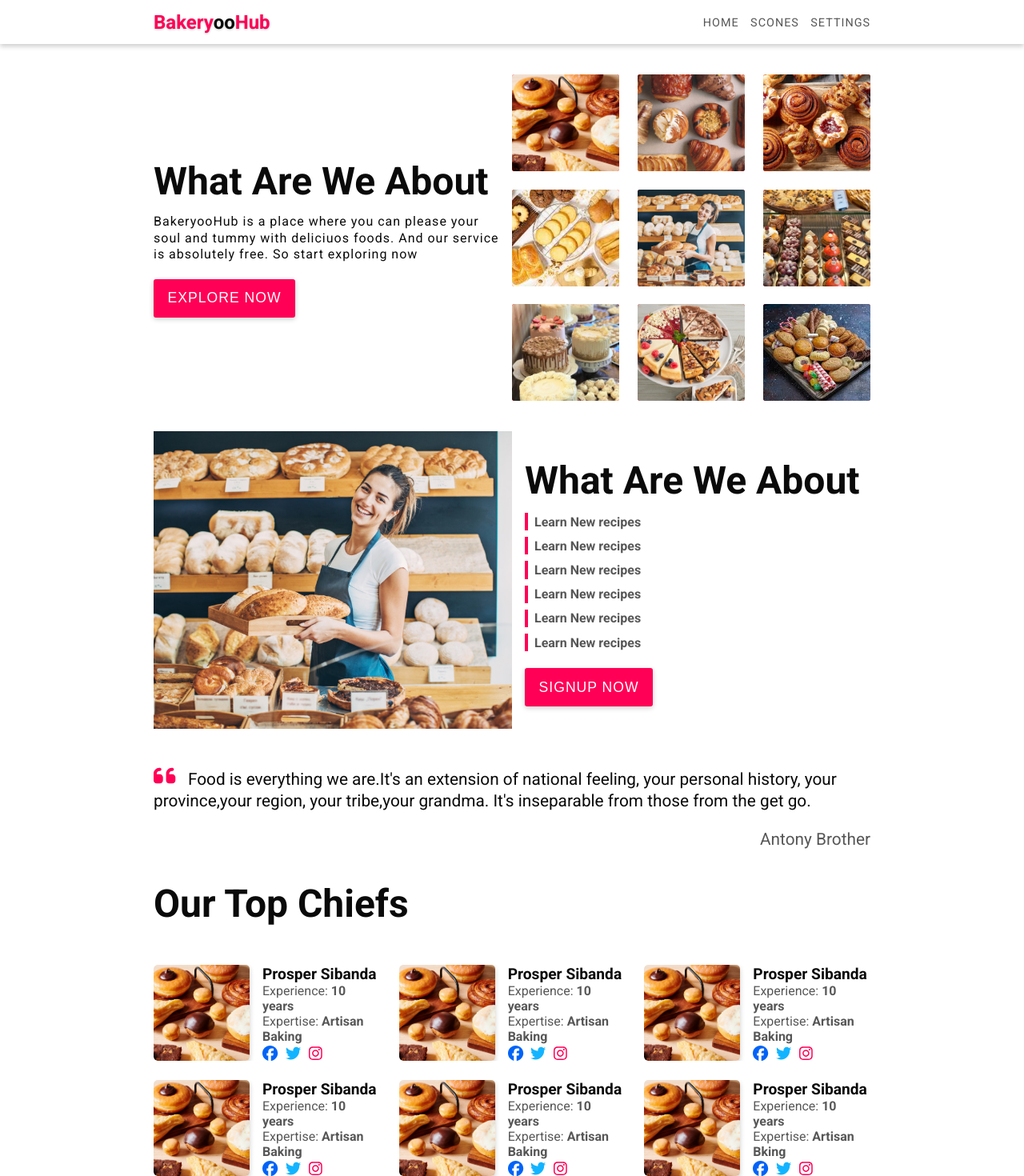
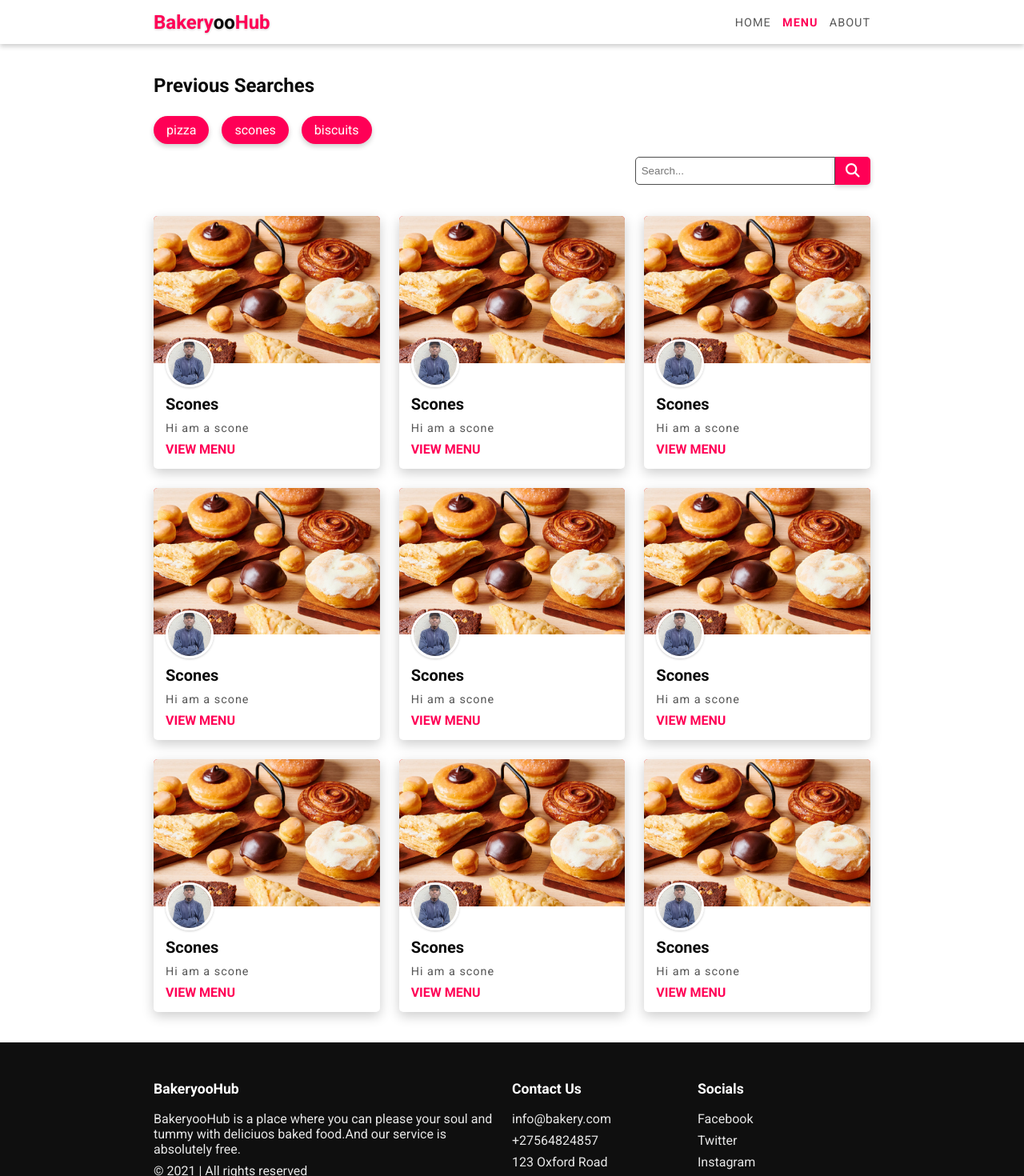
Before and after one commit to prospersibanda/bakery-app, a React (Create React App) app: page /menu in a window 1280 px wide. Shown: the top 1470 px of the page at 80% size. Built offline with nearby package versions, Linux system fonts and the light colour scheme.

Commit message:
initial menu page

```diff
--- a/src/App.js
+++ b/src/App.js
@@ -1,22 +1,27 @@
+import {
+  BrowserRouter as Router,
+  Routes,
+  Route
+} from "react-router-dom";
 import Navbar from "./components/Navbar";
-import HeroSection from "./components/HeroSection";
-import ImproveSection from "./components/ImproveSection";
-import QouteSection from "./components/QouteSection";
-import ChiefsSection from "./components/ChiefsSection";
 import Footer from "./components/Footer";
+import Home from "./pages/Home";
+import Menu from "./pages/Menu";
+import About from "./pages/About";
 
 function App() {
   return (
-    <div className="App">
-      <Navbar />
-      <div className="container main">
-        <HeroSection/>
-        <ImproveSection/>
-        <QouteSection/>
-        <ChiefsSection/>
-      </div>
-      <Footer/>
-    </div>
+      <Router>
+        <Navbar />
+          <div className="container main">
+            <Routes>
+              <Route path="/" element={<Home />} />
+              <Route path="/menu" element={<Menu />} />
+              <Route path="/about" element={<About />} />
+            </Routes>
+          </div>
+        <Footer/>
+      </Router>
   );
 }
 
--- a/src/components/ChiefsSection.jsx
+++ b/src/components/ChiefsSection.jsx
@@ -6,38 +6,38 @@ const ChiefsSection = () => {
   const chiefs = [
     {
       name: 'Prosper Sibanda',
-      img: '/img/b1.jpg',
+      img: '/img/chiefs/chief1.jpg',
       experience: '10 years',
       expertise: 'Artisan Baking',
     },
     {
-      name: 'Prosper Sibanda',
+      name: 'Rayan Jimu',
       img: '/img/b1.jpg',
-      experience: '10 years',
+      experience: '7 years',
       expertise: 'Artisan Baking',
     },
     {
-      name: 'Prosper Sibanda',
+      name: 'Alexander Ngozo',
       img: '/img/b1.jpg',
-      experience: '10 years',
+      experience: '12 years',
       expertise: 'Artisan Baking',
     },
     {
-      name: 'Prosper Sibanda',
+      name: 'Michael Dlamini',
       img: '/img/b1.jpg',
-      experience: '10 years',
+      experience: '4 years',
       expertise: 'Artisan Baking',
     },
     {
-      name: 'Prosper Sibanda',
+      name: 'Alice Nyathi',
       img: '/img/b1.jpg',
-      experience: '10 years',
+      experience: '6 years',
       expertise: 'Artisan Baking',
     },
     {
-      name: 'Prosper Sibanda',
+      name: 'Linda Ngwenya',
       img: '/img/b1.jpg',
-      experience: '10 years',
+      experience: '5 years',
       expertise: 'Artisan Bking',
     },
   ]
--- /dev/null
+++ b/src/components/MenuItems.jsx
@@ -0,0 +1,18 @@
+import React from 'react';
+import CustomImage from "./CustomImage";
+
+const MenuItems = () => {
+  return (
+    <div className='menu-card'>
+        <CustomImage imgSrc="/img/b1.jpg" pt="65%"/>
+        <div className='menu-card-info'>
+            <img className='auther-img' src="/img/chiefs/chief1.jpg" alt="" />
+            <p className='menu-title'>Scones</p>
+            <p className='menu-desc'>Hi am a scone</p>
+            <a className='view-btn' href="#!">VIEW MENU</a>
+        </div>
+    </div>
+  )
+}
+
+export default MenuItems
--- a/src/components/Navbar.jsx
+++ b/src/components/Navbar.jsx
@@ -1,7 +1,8 @@
 import React from 'react';
+import { Link, useLocation } from 'react-router-dom';
 import { useState } from 'react';
 import Sidebar from './Sidebar';
-import { faHome, faList, faCog} from '@fortawesome/free-solid-svg-icons';
+import { faHome, faBowlFood, faInfoCircle} from '@fortawesome/free-solid-svg-icons';
 
 const links = [
     {
@@ -10,18 +11,19 @@ const links = [
         icon: faHome
     },
     {
-        name: "Scones",
-        path:"/scones",
-        icon: faList
+        name: "Menu",
+        path:"/menu",
+        icon: faBowlFood
     },
     {
-        name: "Settings",
-        path:"/settings",
-        icon: faCog
+        name: "About",
+        path:"/about",
+        icon: faInfoCircle
     }
 ]
 const Navbar = () => {
     const [showSidebar, setShowSidebar] = useState(false);
+    const location = useLocation();
     function closeSidebar(){
         setShowSidebar(false)
     }
@@ -31,11 +33,8 @@ const Navbar = () => {
                 <a href='#' className='logo'>Bakery<span>oo</span>Hub</a>
                 <div className='nav-links'>
                     { links.map(link => (
-                        <a href="#!" key={link.name}>{link.name}</a>
+                        <Link to={link.path} className={location.pathname === link.path ? "active" : "sidebar-link"} key={link.name}>{link.name}</Link>
                     )) }
-                    {/* <a href='#' className='active'>Home</a>
-                    <a href='#'>Scones</a>
-                    <a href='#'>Settings</a> */}
                 </div>
                 <div onClick={() => setShowSidebar(true)} className={showSidebar ? "sidebar-btn active" : "sidebar-btn"}>
                     <div className='bar'></div>
--- /dev/null
+++ b/src/components/PreviousSection.jsx
@@ -0,0 +1,28 @@
+import React from 'react'
+import { FontAwesomeIcon } from '@fortawesome/react-fontawesome';
+import { faSearch } from '@fortawesome/free-solid-svg-icons';
+const PreviousSection = () => {
+    const searches = [
+        'pizza',
+        'scones',
+        'biscuits',
+      ]
+  return (
+    <div className='previous-searches section'>
+    <h2>Previous Searches</h2>
+    <div className='previous-searches-container'>
+        { searches.map((search, index) => (<div key={index} style={{animationDelay: index * .1 + "s" }} className='search-item'>
+            {search}
+        </div>))}
+    </div>
+    <div className='search-box'>
+      <input type="text" placeholder='Search...'/>
+      <button className='btn'>
+        <FontAwesomeIcon icon={faSearch} />
+      </button>
+    </div>
+  </div>
+  )
+}
+
+export default PreviousSection
--- a/src/components/Sidebar.jsx
+++ b/src/components/Sidebar.jsx
@@ -1,14 +1,16 @@
 import React from 'react';
+import { Link, useLocation } from 'react-router-dom';
 import { FontAwesomeIcon } from '@fortawesome/react-fontawesome';
 
 const Sidebar = ({links, close}) => {
+  const location = useLocation();
   return (
     <div className='sidebar' onClick={close}>
         { links.map(link => (
-            <a className='sidebar-link' href='#!' key={link.name}>
+            <Link to={link.path} className={location.pathname === link.path ? "sidebar-link active" : "sidebar-link"} key={link.name}>
                 <FontAwesomeIcon icon={link.icon} />
                 {link.name}
-            </a>
+            </Link>
         )) }
     </div>
   )
--- /dev/null
+++ b/src/pages/About.jsx
@@ -0,0 +1,9 @@
+import React from 'react';
+
+const About = () => {
+  return (
+    <div>About</div>
+  )
+}
+
+export default About
--- a/src/pages/Home.jsx
+++ b/src/pages/Home.jsx
@@ -1,8 +1,17 @@
-import React from 'react'
+import React from 'react';
+import HeroSection from "../components/HeroSection";
+import ImproveSection from "../components/ImproveSection";
+import QouteSection from "../components/QouteSection";
+import ChiefsSection from "../components/ChiefsSection";
 
 const Home = () => {
   return (
-    <div>Home</div>
+    <div className="container main">
+        <HeroSection/>
+        <ImproveSection/>
+        <QouteSection/>
+        <ChiefsSection/>
+      </div>
   )
 }
 
--- /dev/null
+++ b/src/pages/Menu.jsx
@@ -0,0 +1,25 @@
+import React from 'react'
+import PreviousSection from '../components/PreviousSection'
+import MenuItems from '../components/MenuItems'
+
+const Menu = () => {
+
+  return (
+    <div>
+        <PreviousSection/>
+        <div className='menuItems-container'>
+            <MenuItems/>
+            <MenuItems/>
+            <MenuItems/>
+            <MenuItems/>
+            <MenuItems/>
+            <MenuItems/>
+            <MenuItems/>
+            <MenuItems/>
+            <MenuItems/>
+        </div>
+    </div>
+  )
+}
+
+export default Menu
--- a/src/styles/index.scss
+++ b/src/styles/index.scss
@@ -94,25 +94,51 @@ img{
 @import 'partials/qoute-section';
 @import "partials/animations.scss";
 @import "partials/chiefs-section";
+@import "partials/footer-section";
+@import "partials/previous-searches";
 
-.footer{
-    background-color: #0f0f0f;
-    color: #fff;
-    padding-block: 3em;
+.menuItems-container{
     display: grid;
-    grid-template-columns: 2fr 1fr 1fr;
-    grid-gap: 1em;
-    .footer-section{
-        p{
-            opacity: .9;
-            margin-bottom: .5em;
-        }
-        p.title{
-            opacity: 1;
-            font-size: 1.1em;
-            font-weight: bold;
-            margin-bottom: 1em;
-        }
+    grid-template-columns:  repeat(auto-fit, minmax(220px, 1fr));
+    grid-gap: 1.5em;
+}
+.menu-card{
+    border-radius: 5px;
+    overflow: hidden;
+    box-shadow: 0 5px 15px var(--shadow-color);
+    .menu-card-info{
+        padding: 15px;
+    }
+    .custom-image{
+        z-index: -1;
+    }
+    .auther-img{
+        height: 60px;
+        width: 60px;
+        border-radius: 50%;
+        border: 3px solid var(--background-light);
+        box-shadow: 0 1px 3px var(--shadow-color);
+        margin-top: -50px;
+        z-index: 2;
+    }
+    .menu-title{
+        font-size: 1.25em;
+        font-weight: bold;
+        margin-bottom: .5em;
+        color: var(--text-color);
+        margin-top: .25em;
+    }
+    .menu-desc{
+        color: var(--text-light);
+        font-size: .9em;
+        letter-spacing: 1px;
+    }
+    .view-btn{
+        font-size: 1em;
+        font-weight: bold;
+        color: var(--primary-color);
+        margin-top: .5em;
+        display: inline-block;
     }
 }
 
--- /dev/null
+++ b/src/styles/partials/_footer-section.scss
@@ -0,0 +1,21 @@
+
+.footer{
+    background-color: #0f0f0f;
+    color: #fff;
+    padding-block: 3em;
+    display: grid;
+    grid-template-columns: 2fr 1fr 1fr;
+    grid-gap: 1em;
+    .footer-section{
+        p{
+            opacity: .9;
+            margin-bottom: .5em;
+        }
+        p.title{
+            opacity: 1;
+            font-size: 1.1em;
+            font-weight: bold;
+            margin-bottom: 1em;
+        }
+    }
+}
--- /dev/null
+++ b/src/styles/partials/_previous-searches.scss
@@ -0,0 +1,42 @@
+.previous-searches{
+    display: block;
+    h2{
+        color: var(--text-color);
+        margin-bottom: 1em;
+    }
+    .previous-searches-container{
+        .search-item{
+            background-color: var(--primary-color);
+            display: inline-block;
+            padding: .5em 1em;
+            margin: 0 1em 1em 0;
+            color: #fff;
+            border-radius: 30px;
+            box-shadow: 0 3px 6px var(--shadow-color);
+            transform: translateX(100%);
+            opacity: 0;
+            animation: getAnimationDuration(.5s) slideInRight forwards;
+        }
+    }
+    .search-box{
+        display: flex;
+        align-items: center;
+        justify-content: flex-end;
+        height: 35px;
+        input, .btn{
+            height: 35px;
+        }
+        input{
+            min-width: 250px;
+            padding: 0 .5em;
+            border-radius: 5px 0 0 5px;
+            outline: none;
+            border: 1px solid #4d4d4d;
+        }
+        .btn{
+            padding-block: 0;
+            padding-inline: .75em;
+            border-radius: 0 5px 5px 0;
+        }
+    }
+}
```
Also changed, not shown: public/img/chiefs/chief1.jpg (added).
